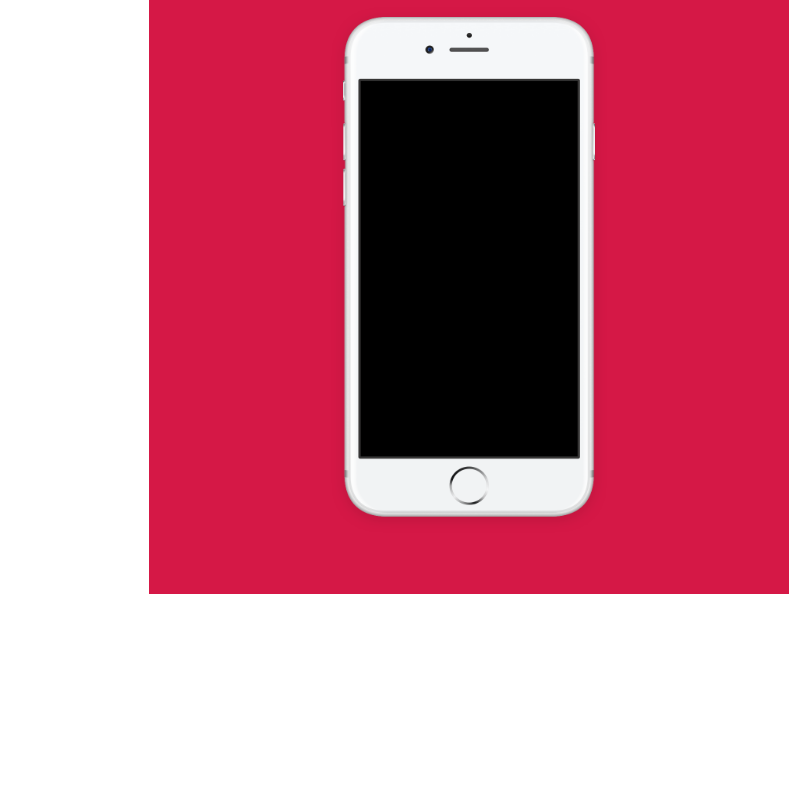
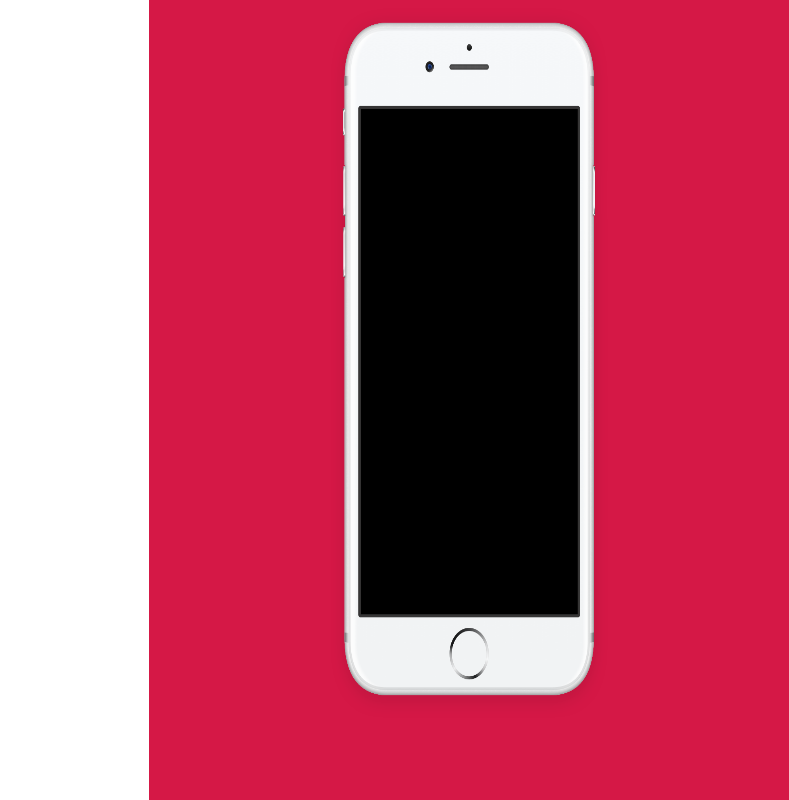
Before and after one commit to giorgiobergsma/irritantewebsite, a plain HTML site: page OnePage/index.html in a window 1280 px wide. Shown: the full height of the page, 491-1280 px from the left. Drawn offline with Linux system fonts and the light colour scheme.

Commit message:
Update style.css

```diff
--- a/OnePage/style.css
+++ b/OnePage/style.css
@@ -66,7 +66,7 @@ body {
     /* background: rgb(255, 0, 83); */
     background: #d51846;
     width: 50%;
-    height: 46.4vw;
+    height: 100vh;
 }
 
 .main-right img {
```
